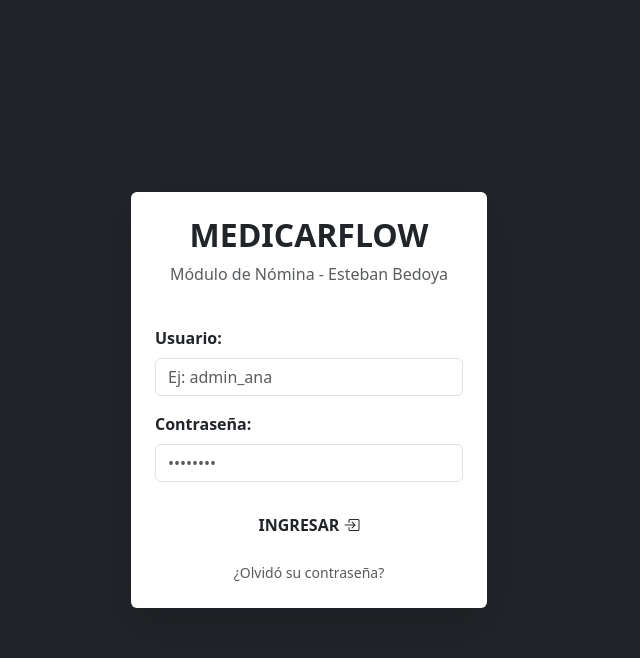
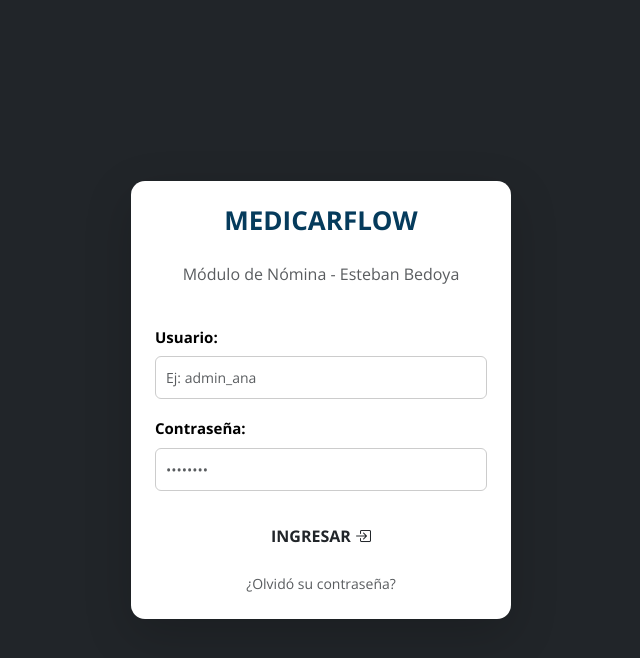
Before and after one commit to esteban-bedoya/MedicarFlow, a PHP site: page /login.php in a window 1280 px wide. Shown: the top 658 px of the page, without its empty margins (331-971 px from the left). Run offline with PHP 8.4, Linux system fonts and the light colour scheme; some libraries are stand-ins or nearby versions.

Commit message:
V1.5_P integracion de encarpetado CSS y aplicacion del mismo a login.php

```diff
--- a/public/login.php
+++ b/public/login.php
@@ -5,10 +5,10 @@
     <meta charset="UTF-8">
     <meta name="viewport" content="width=device-width, initial-scale=1.0">
     <title>MedicarFlow - Login</title>
-    <link rel="stylesheet" href="../assets/libs/bootstrap.min.css">
-    <link rel="stylesheet" href="../assets/libs/bootstrap-icons/bootstrap-icons.css">
-    <link rel="stylesheet" href="../assets/css/globals/base.css">
-    <link rel="stylesheet" href="../assets/css/globals/login.css">
+    <link rel="stylesheet" href="assets/libs/bootstrap.min.css">
+    <link rel="stylesheet" href="assets/libs/bootstrap-icons/bootstrap-icons.css">
+    <link rel="stylesheet" href="assets/css/globals/base.css">
+    <link rel="stylesheet" href="assets/css/globals/login.css">
 </head>
 
 <body class="bg-dark d-flex align-items-center vh-100">
```
Also changed, not shown: public/assets/css/globals/base.css (added), public/assets/css/globals/login.css (added).
